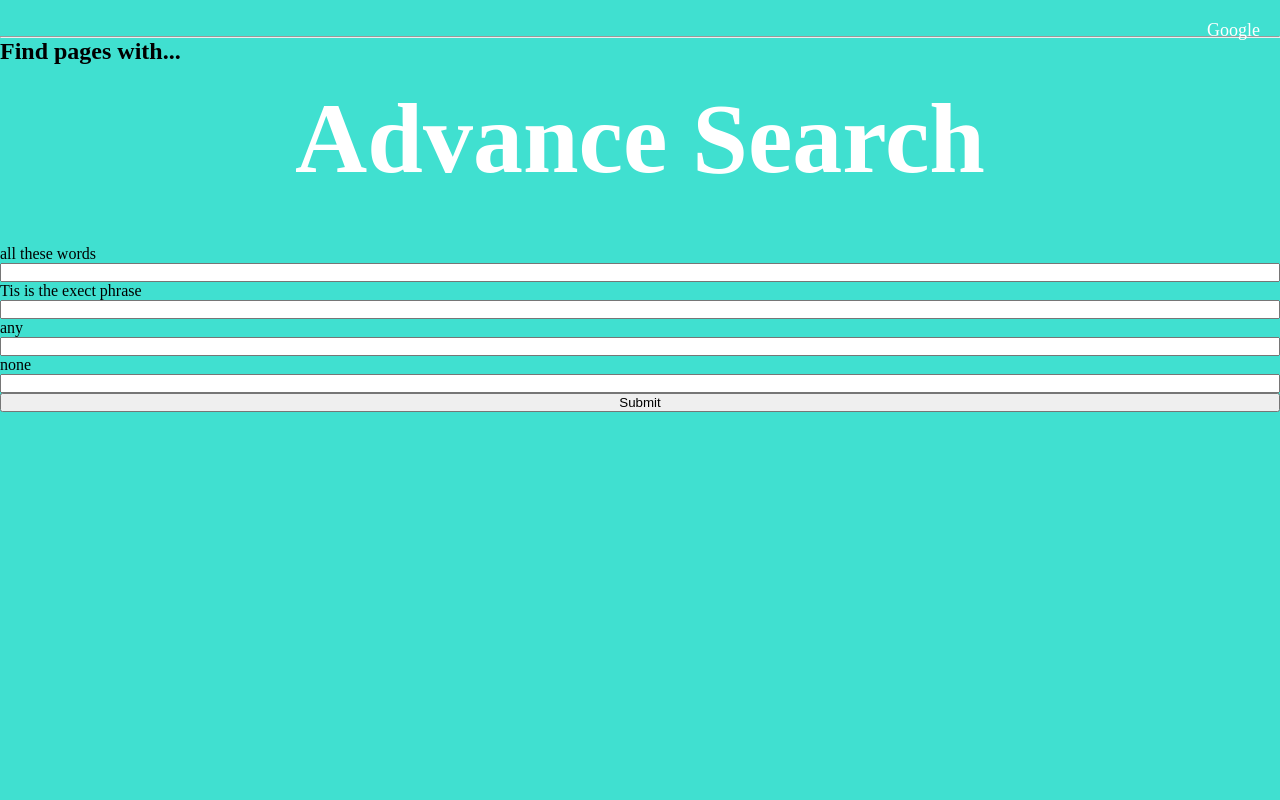
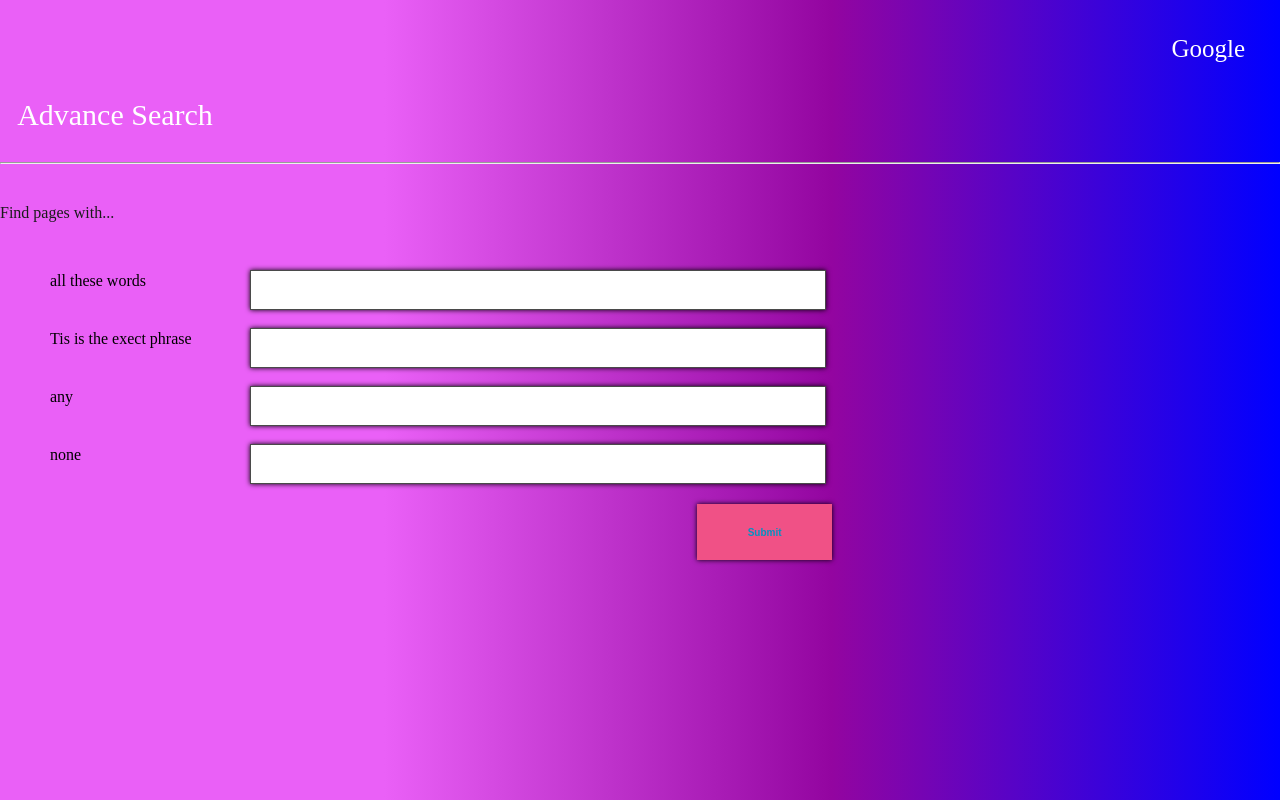
Before and after one commit to Tebogo9it/Google_Clone_ST, a plain HTML site: page Advanced.html in a window 1280 px wide. Drawn offline with Linux system fonts and the light colour scheme.

Commit message:
Update styles.css

```diff
--- a/styles.css
+++ b/styles.css
@@ -1,7 +1,7 @@
-*{
+* {
     padding: 0%;
     margin: 0%;
-    box-sizing:border-box;
+    box-sizing: border-box;
 
 }
 
@@ -12,80 +12,161 @@ html {
 
 }
 
-body{
+Body {
+    background: linear-gradient(90deg,rgb(234, 96, 247) 30%,rgb(147, 5, 160) ,blue);
 
-    background-color: turquoise;
-}
-
-.links{
-
-    display: flex;
-    flex-direction: row-reverse;
-    margin: 0%;
-    padding: 20px;
-    font-size: 18px;
-}
-
-.links a{
-    text-decoration: none;
-    color: #fff;
-
-}
-
-.links a :hover{
-    color: #4a4a4a;
-}
-
-.space{
-    margin-left: 10px;
-}
-
-h1{
-    text-align: center;
-    margin: 20px auto -160px;
-    color: #ffffff;
-    font-size: 100px;
-    font-weight: 600;
-}
-
-form{
-    display: flex;
-    flex-flow: column;
-    margin-top: 180px;
-}
-
-input [type="text"]{
-    margin: auto;
-    border: 0.5px solid turquoise;
-    width: 45vw;
-    height: 7vh;
-    border-radius: 50px;
-    font-size:18px;
-    background-color: #1a1a1a;
-    color: #ffffff;
-    padding-left: 20px ;
-
-
-}
-input [type="text"] :hover{
-    background-color: #2a2a2a;
-    box-shadow: 0px 0px 5px rgb(0,0,0,0.8);
-}
-input [type="submit"]{
-    margin: 20px auto;
-    font-size: 15px;
-    padding: 10px;
-    background-color: #2a2a2a;
-    color: #fff;
-    border: none;
-    border-radius: 5px;
-}
-input [type="submit"] :hover{
-    border: 0.5px solid #4a4a4a;
 
 
 }
 
-#search{
-    margin:500px;
+.links {
+    display: flex;
+    flex-direction: row-reverse;
+    margin: 15px;
+    padding: 20px;
+    font-size: 25px;
 }
+
+.links a {
+    text-decoration: none;
+    color: white;
+
+}
+
+.links a:hover {
+    color: #0ea7e4;
+}
+
+.space {
+    margin-left: 10px;
+}
+
+h1 {
+    text-align: center;
+    margin: 20px auto -160px;
+    color: aqua;
+    font-size: 100px;
+    font-weight: 600;
+
+}
+
+form {
+    display: flex;
+    flex-flow:column;
+    margin: 300px;
+}
+
+input, [type="text"] {
+    margin: auto;
+    border: 0.5px solid #4a4a4a;
+    width: 45vw;
+    height:7vh;
+    border-radius: 100px;
+    font-size: 18px;
+    background-color: #fafdfb;
+    color:rgb(8, 240, 240);
+    padding-left: 20px;
+}
+
+
+input, [type="text"] :hover {
+    background-color: #11b9fc;
+    border: none;
+    box-shadow: 0px 0px 5px rgba(0,0,0.8);
+}
+
+
+input, [type="submit"] {
+    margin: 20px auto;
+    font-size: 25px;
+    padding: 10px;
+    background-color: #f05186;
+    color:hsl(240, 100%, 99%);
+    border: none;
+    border-radius: 35px;
+
+}
+input, [type="submit"] :hover {
+    border: 0.5px solid #08c1f0;
+
+}
+
+#search {
+    margin-left:145px;
+
+
+}
+
+.body {
+    background-color:white ;
+
+}
+
+.adv-link {
+    color:red;
+    font-weight:600;
+
+}
+
+.adv-link :hover {
+    color:blue;
+
+
+}
+
+.adv-search {
+    margin: 0px;
+    padding-right: 1050px ;
+    font-size: 30px;
+    font-weight: 400;
+    color: white;
+
+}
+
+hr {
+    margin-top: 30px;
+    border: 1px solid 9999999;
+
+}
+
+h2 {
+    color:#1a1a1a;
+    margin-bottom: 30px;
+    padding-top: 40px;
+    padding-right: 50px;
+    font-size:  16px;
+    font-weight: 200;
+
+
+}
+
+.form {
+    margin: 50px auto;
+    padding-left: 50px;
+
+}
+
+#words,
+ #phrase,
+ #any,
+ #none {
+    border-radius: 0;
+    background-color: #fff;
+    color:#1a1a1a;
+    height: 5vh;
+    margin-top: -20px;
+    margin-left: 200px;
+    margin-bottom: 20px;
+
+
+}
+
+#adv-search{
+    color:#0492c2;
+    font-weight: 600;
+    font-size: 10px;
+    width: 11%;
+    margin-top: auto;
+    margin-left: 647px ;
+    border-radius: 0;
+}
```
